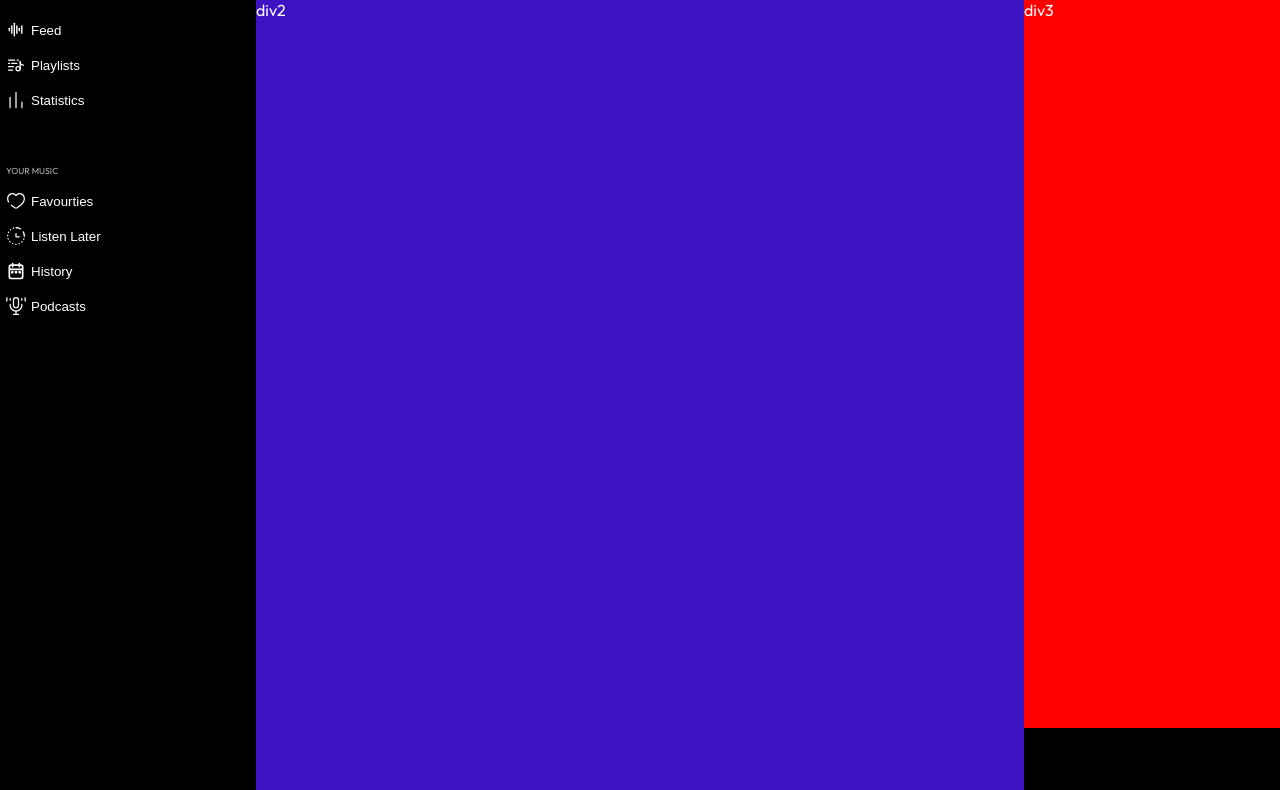
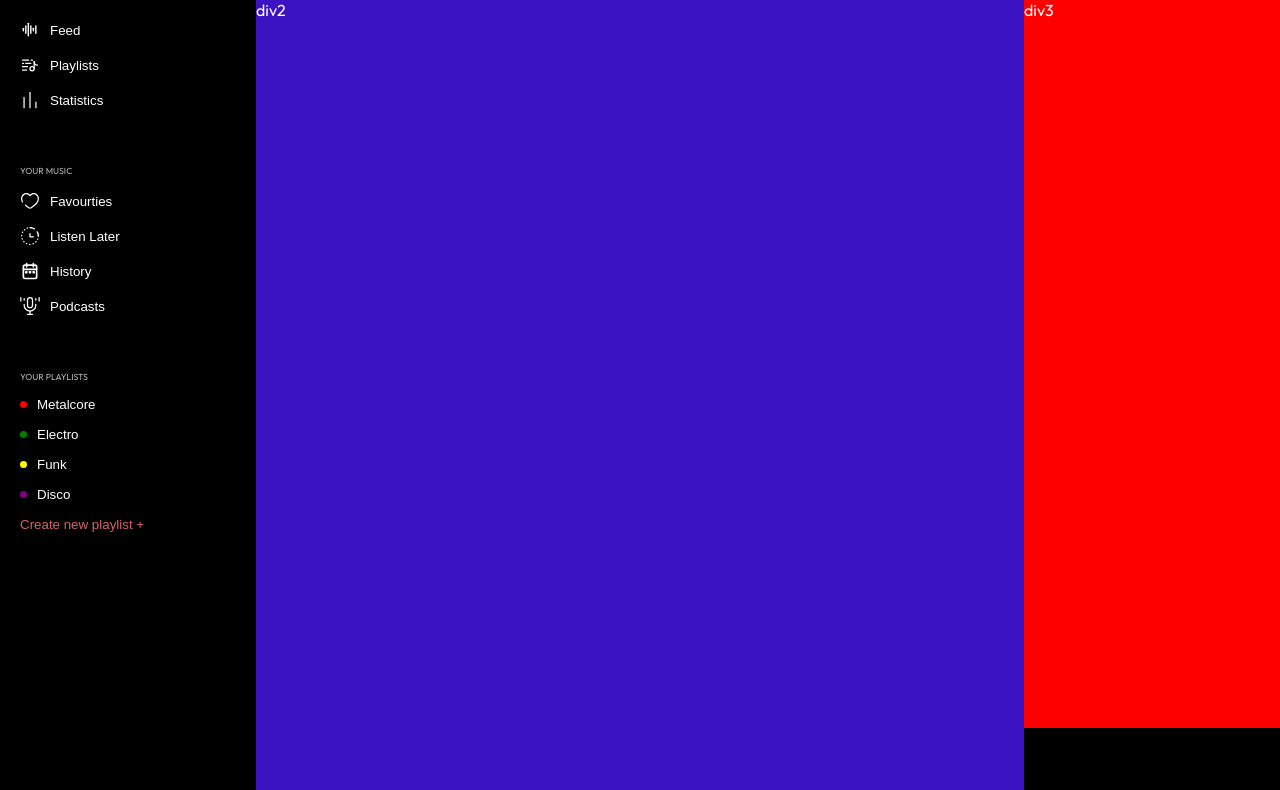
Before and after one commit to cAptA1n-bot/MELO, a plain HTML site: page index.html in a window 1280 px wide. Shown: the part 72-862 px from the top of the page. Drawn offline with Linux system fonts and the light colour scheme.

Commit message:
Update profile image path and add playlist buttons with styling enhancements

```diff
--- a/index.html
+++ b/index.html
@@ -25,7 +25,7 @@
         </div>
         <div class="profile">
           <div class="box">
-            <img class="dp" src="profile.svg" alt="" />
+            <img class="dp" src="icons/profile.svg" alt="" />
           </div>
         </div>
       </div>
@@ -61,6 +61,28 @@
             <img src="icons/pod.svg" />
             Podcasts
           </button>
+          <div style="padding-top: 25px"></div>
+          <div class="grytxt">YOUR PLAYLISTS</div>
+          <button class="melo-btn">
+            <div class="circle" style="background-color: red"></div>
+            Metalcore
+          </button>
+          <button class="melo-btn">
+            <div class="circle" style="background-color: green"></div>
+            <p>Electro</p>
+          </button>
+          <button class="melo-btn">
+            <div class="circle" style="background-color: yellow"></div>
+            Funk
+          </button>
+          <button class="melo-btn">
+            <div class="circle" style="background-color: purple"></div>
+            Disco
+          </button>
+
+          <button class="melo-btn" style="color: rgb(211, 101, 101)">
+            Create new playlist +
+          </button>
         </div>
         <div class="middle">div2</div>
         <div class="right">div3</div>
--- a/style.css
+++ b/style.css
@@ -17,26 +17,36 @@ body {
   color: white;
 }
 
+.circle {
+  height: 7px;
+  width: 7px;
+  border-radius: 100%;
+}
+
 .container {
   display: flex;
   .left {
     padding-top: 20px;
     width: 20%;
     height: calc(100dvh - 9dvh);
-    padding-left: 6px;
+    padding-left: 20px;
     gap: 15px;
     display: flex;
     flex-direction: column;
 
     .melo-btn {
-      width: 20px;
+      cursor: pointer;
       display: flex;
-      gap: 5px;
+      gap: 10px;
       align-items: center;
       background-color: transparent;
       color: white;
       appearance: none;
       border: none;
+
+      img {
+        width: 20px;
+      }
     }
   }
   .right {
```
